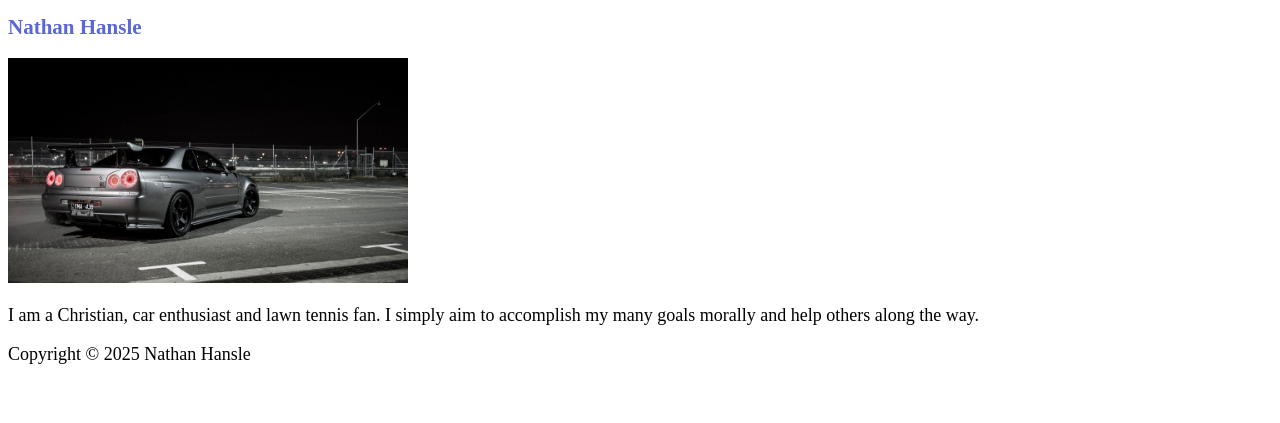
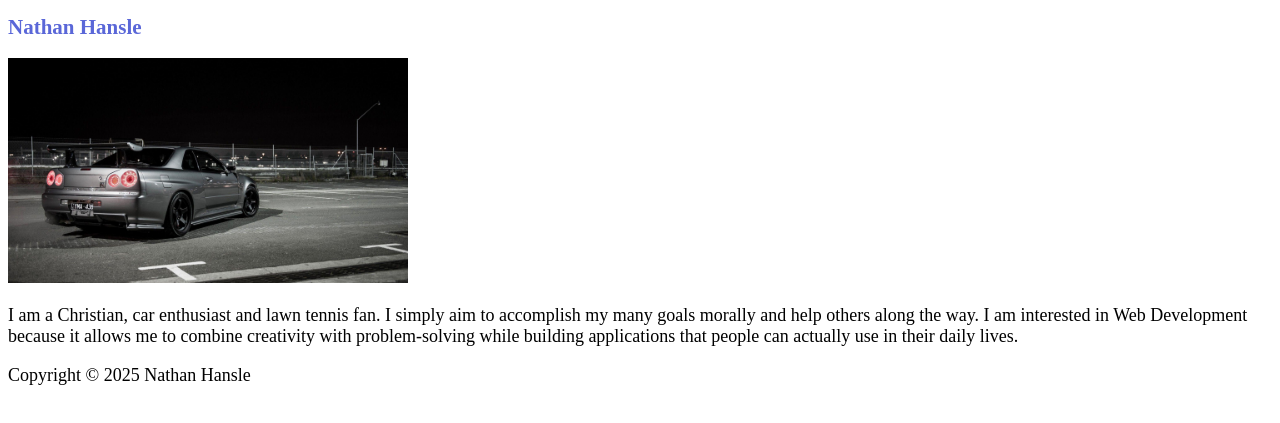
Before and after one commit to natie2001/info2180-lab1, a plain HTML site: page index.html in a window 1280 px wide. Shown: the part 85-508 px from the top of the page. Drawn offline with Linux system fonts and the light colour scheme.

Commit message:
Forgot to add why I'm interested in Web Dev

```diff
--- a/index.html
+++ b/index.html
@@ -15,7 +15,9 @@
     <main>
         <h2>Nathan Hansle</h2>
         <img src="car.jpg" alt="Nissan GTR R34"  width="400">
-        <p> I am a Christian, car enthusiast and lawn tennis fan. I simply aim to accomplish my many goals morally and help others along the way.</p>
+        <p> I am a Christian, car enthusiast and lawn tennis fan. I simply aim to accomplish my many goals morally and help others along the way.
+            I am interested in Web Development because it allows me to combine creativity with problem-solving while building applications that people can actually use in their daily lives.
+        </p>
     </main>
     <footer>
         <p>Copyright &copy; 2025 Nathan Hansle</p>
```
